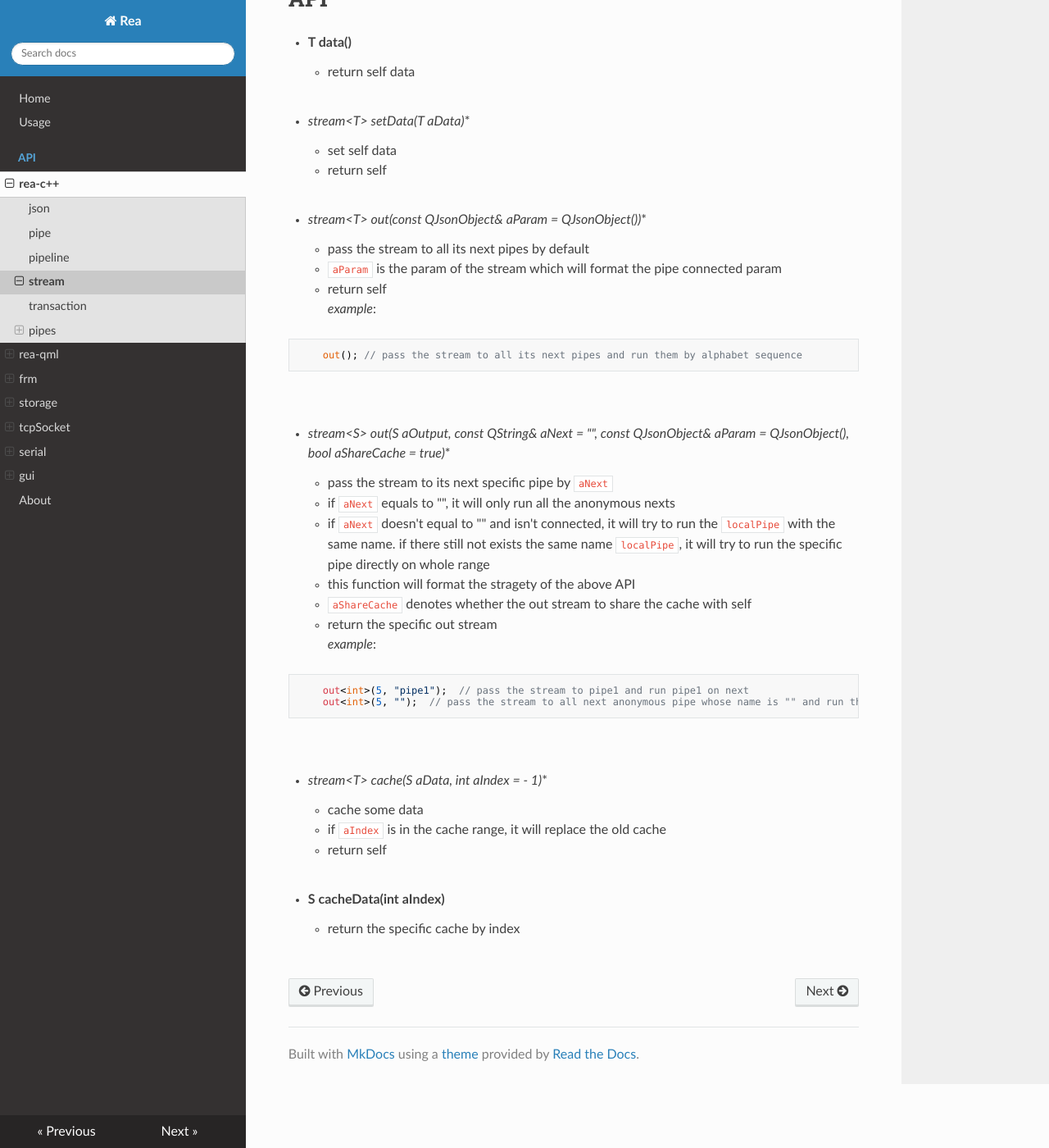
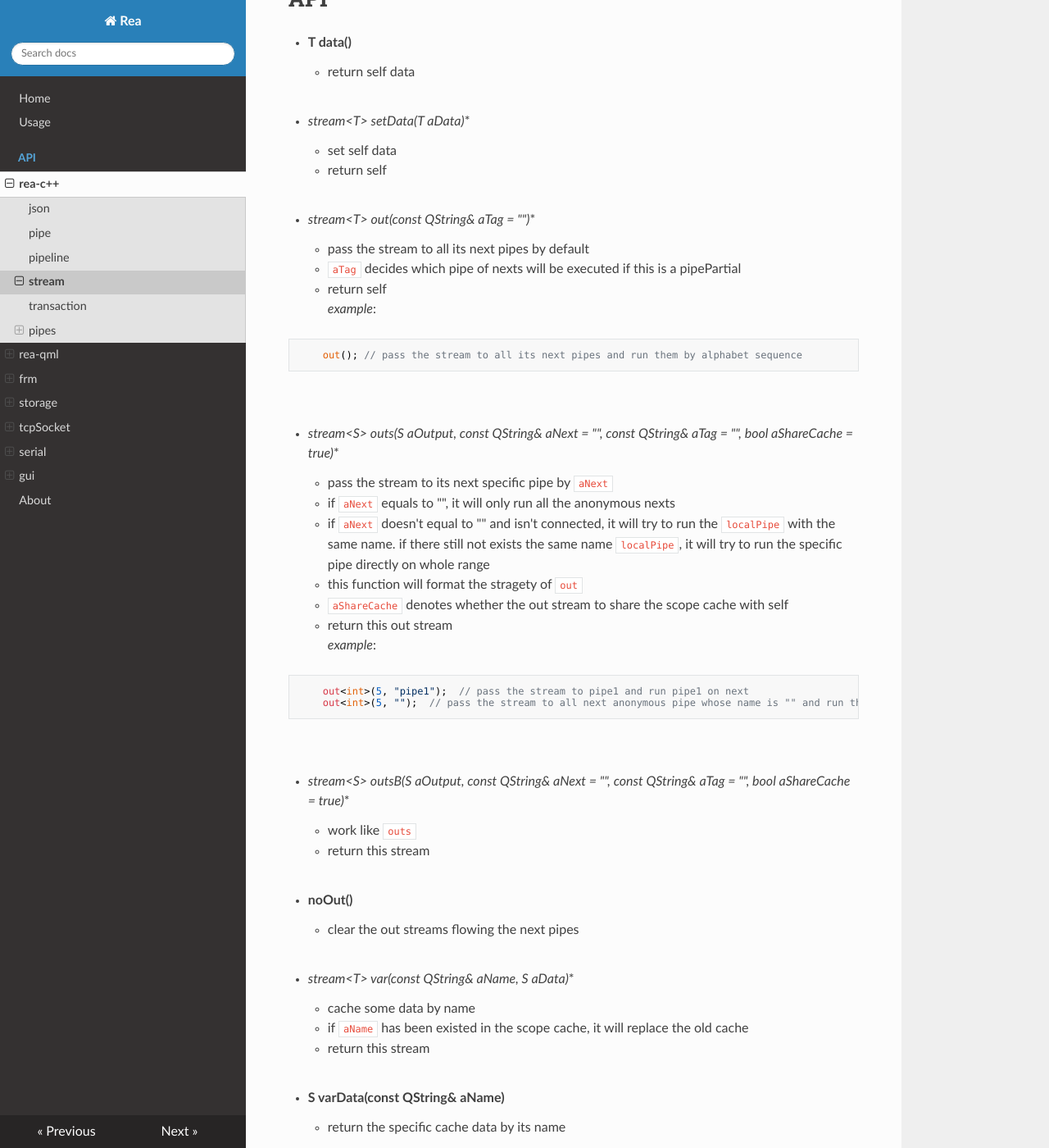
Before and after one commit to robbeykaaso/rea2, an MkDocs documentation site: the page built from docs/c++/stream.md, in a window 1280 px wide and 1400 px high, scrolled down 253 px. Shown: the whole window at 82% size. Built offline with MkDocs 1.6.1, drawn with Linux system fonts in a browser that asks for light colours; nearby versions of some CDN libraries; some of the changed text lies outside the part shown.

Commit message:
#update: trival

````diff
--- a/docs/c++/stream.md
+++ b/docs/c++/stream.md
@@ -12,9 +12,9 @@
     - return self
 </br>
 
-* **stream<T\>* out(const QJsonObject& aParam = QJsonObject())**
+* **stream<T\>* out(const QString& aTag = "")**
     - pass the stream to all its next pipes by default
-    - `aParam` is the param of the stream which will format the pipe connected param
+    - `aTag` decides which pipe of nexts will be executed if this is a pipePartial
     - return self
 _example_:
 ```
@@ -22,13 +22,13 @@ _example_:
 ```
 </br>
 
-* **stream<S\>* out(S aOutput, const QString& aNext = "", const QJsonObject& aParam = QJsonObject(), bool aShareCache = true)**
+* **stream<S\>* outs(S aOutput, const QString& aNext = "", const QString& aTag = "", bool aShareCache = true)**
     - pass the stream to its next specific pipe by `aNext`
     - if `aNext` equals to "", it will only run all the anonymous nexts
     - if `aNext` doesn't equal to "" and isn't connected, it will try to run the `localPipe` with the same name. if there still not exists the same name `localPipe`, it will try to run the specific pipe directly on whole range
-    - this function will format the stragety of the above API
-    - `aShareCache` denotes whether the out stream to share the cache with self
-    - return the specific out stream
+    - this function will format the stragety of `out`
+    - `aShareCache` denotes whether the out stream to share the scope cache with self
+    - return this out stream
 _example_:
 ```
     out<int>(5, "pipe1");  // pass the stream to pipe1 and run pipe1 on next
@@ -36,12 +36,33 @@ _example_:
 ```
 </br>
 
-* **stream<T\>* cache(S aData, int aIndex = - 1)**
-    - cache some data
-    - if `aIndex` is in the cache range, it will replace the old cache
-    - return self
+* **stream<S\>* outsB(S aOutput, const QString& aNext = "", const QString& aTag = "", bool aShareCache = true)**
+    - work like `outs`
+    - return this stream
 </br>
 
-* **S cacheData(int aIndex)**
-    - return the specific cache by index
+* **noOut()**
+    - clear the out streams flowing the next pipes
 </br>
+
+* **stream<T\>* var(const QString& aName, S aData)**
+    - cache some data by name
+    - if `aName` has been existed in the scope cache, it will replace the old cache
+    - return this stream
+</br>
+
+* **S varData(const QString& aName)**
+    - return the specific cache data by its name
+</br>
+
+* **QString tag()**
+    - return the tag of this stream
+</br>
+
+* **void fail()**
+    - tag fail status for this transaction if exists
+</br>
+
+* **void log(const QString& aLog)**
+    - add a log to this transaction if exists
+</br>
````
Also changed, not shown: docs/c++/pipe.md (+14 -26 lines), docs/c++/pipeline.md (+20 -11 lines), 12 other files.
